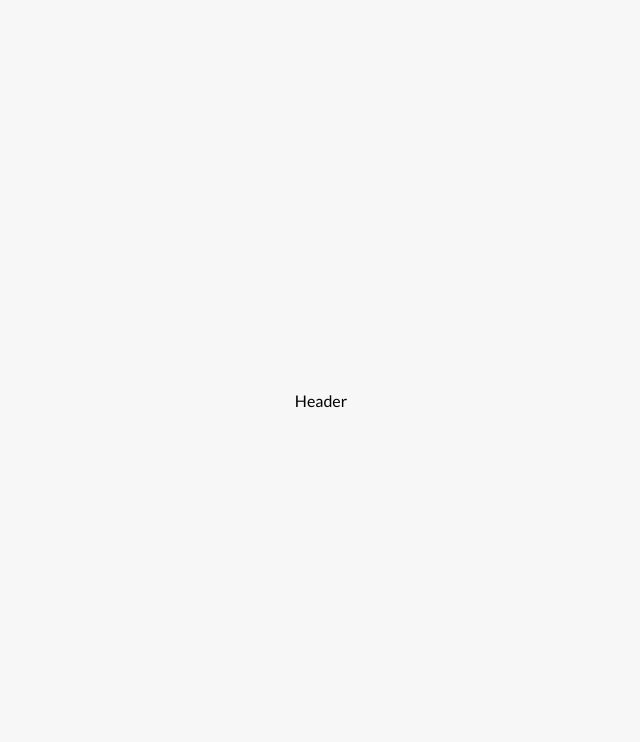
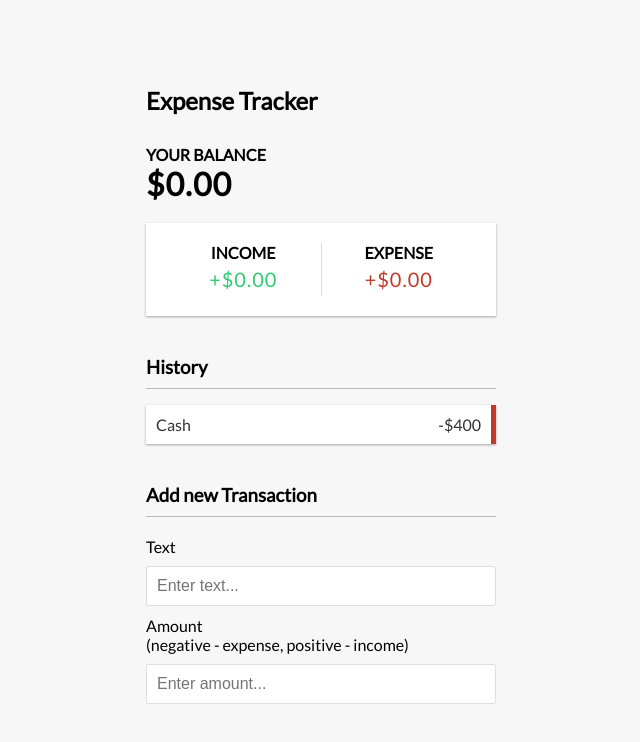
Before and after one commit to MaciekCelinski/ExpenseTracker, a React (Create React App) app: page / in a window 1280 px wide. Shown: the top 742 px of the page, without its empty margins (319-959 px from the left). Built offline with nearby package versions, Linux system fonts and the light colour scheme.

Commit message:
add initial components and useState in AddTransaction

```diff
--- a/src/App.js
+++ b/src/App.js
@@ -1,7 +1,22 @@
 import "./App.css";
+import AddTransaction from "./components/AddTransaction";
+import Balance from "./components/Balance";
+import Header from "./components/Header";
+import IncomeExpenses from "./components/IncomeExpenses";
+import TransactionList from "./components/TransactionList";
 
 function App() {
-	return <div>Header</div>;
+	return (
+		<div>
+			<Header />
+			<div className="container">
+				<Balance />
+				<IncomeExpenses />
+				<TransactionList />
+				<AddTransaction />
+			</div>
+		</div>
+	);
 }
 
 export default App;
--- /dev/null
+++ b/src/components/AddTransaction.js
@@ -0,0 +1,36 @@
+import React, { useState } from "react";
+
+function AddTransaction() {
+	const [text, setText] = useState("");
+	const [amount, setAmount] = useState("");
+
+	return (
+		<>
+			<h3>Add new Transaction</h3>
+			<form>
+				<div className="form-control">
+					<label htmlFor="text">Text</label>
+					<input
+						type="text"
+						value={text}
+						onChange={(e) => setText(e.target.value)}
+						placeholder="Enter text..."
+					/>
+				</div>
+				<div className="form-control">
+					<label htmlFor="amount">
+						Amount <br /> (negative - expense, positive - income)
+					</label>
+					<input
+						type="number"
+						value={amount}
+						onChange={(e) => setAmount(e.target.value)}
+						placeholder="Enter amount..."
+					/>
+				</div>
+			</form>
+		</>
+	);
+}
+
+export default AddTransaction;
--- /dev/null
+++ b/src/components/Balance.js
@@ -0,0 +1,12 @@
+import React from "react";
+
+function Balance() {
+	return (
+		<>
+			<h4>Your Balance</h4>
+			<h1 id="balance">$0.00</h1>
+		</>
+	);
+}
+
+export default Balance;
--- /dev/null
+++ b/src/components/Header.js
@@ -0,0 +1,11 @@
+import React from 'react'
+
+function Header() {
+    return (
+        <h2>
+            Expense Tracker
+        </h2>
+    )
+}
+
+export default Header
--- /dev/null
+++ b/src/components/IncomeExpenses.js
@@ -0,0 +1,22 @@
+import React from "react";
+
+function IncomeExpenses() {
+	return (
+		<div className="inc-exp-container">
+			<div>
+				<h4>Income</h4>
+				<p id="money-plus" className="money plus">
+					+$0.00
+				</p>
+			</div>
+			<div>
+				<h4>Expense</h4>
+				<p id="money-minus" className="money minus">
+					+$0.00
+				</p>
+			</div>
+		</div>
+	);
+}
+
+export default IncomeExpenses;
--- /dev/null
+++ b/src/components/TransactionList.js
@@ -0,0 +1,17 @@
+import React from "react";
+
+function TransactionList() {
+	return (
+		<>
+			<h3>History</h3>
+			<ul className="list" id="list">
+				<li className="minus">
+					Cash <span>-$400</span>
+					<button className="delete-btn">x</button>
+				</li>
+			</ul>
+		</>
+	);
+}
+
+export default TransactionList;
```
